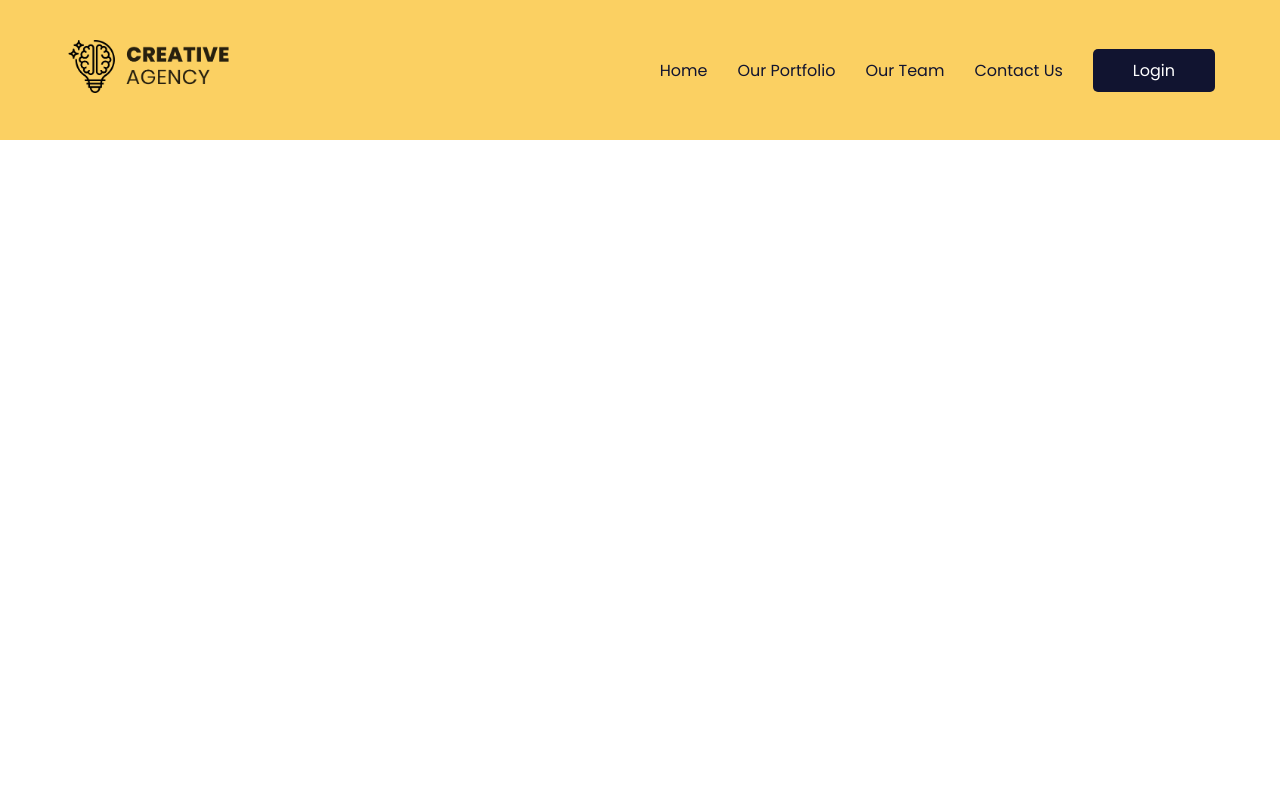
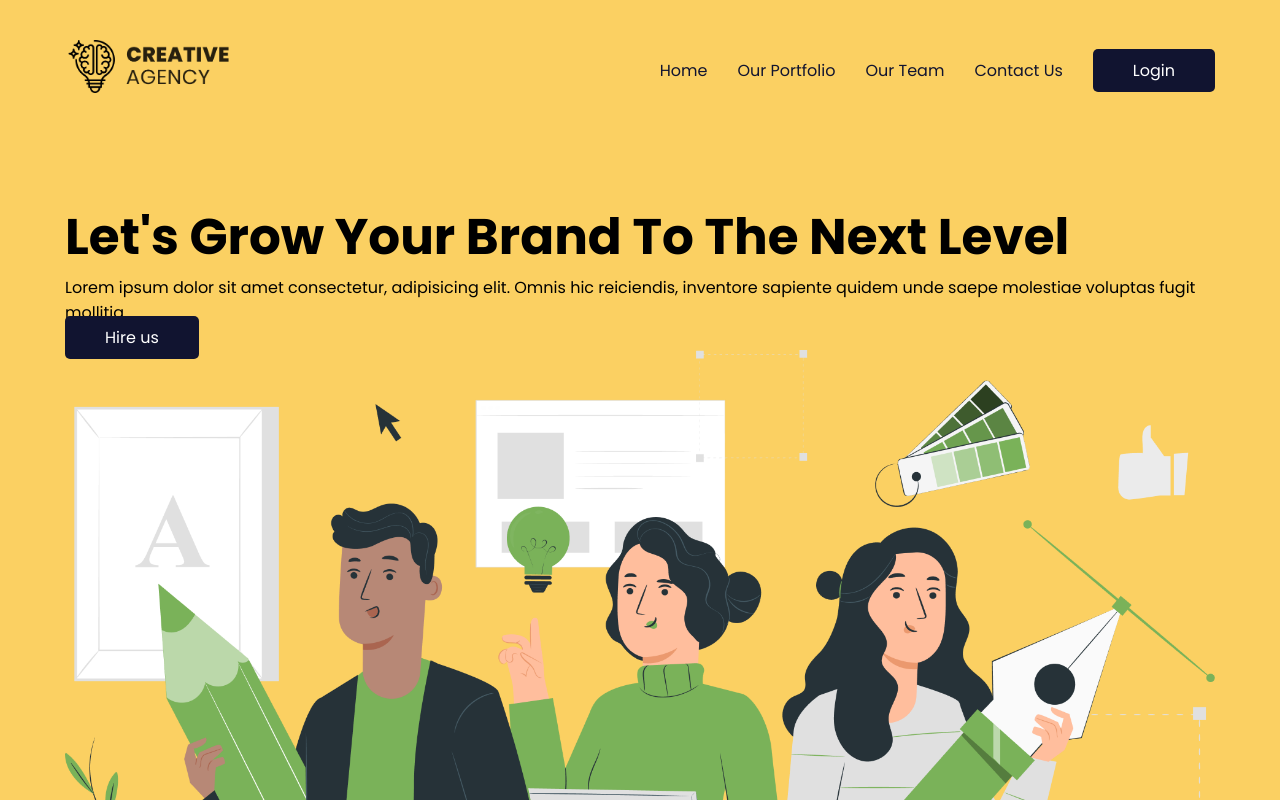
Before and after one commit to azizulwd/creative-agency-with-html-and-Css, a plain HTML site: page index.html in a window 1280 px wide. Shown: the top 800 px of the page. Drawn offline with Linux system fonts and the light colour scheme.

Commit message:
banner added but not style added

```diff
--- a/index.html
+++ b/index.html
@@ -18,7 +18,8 @@
 <body>
     <!-- ============================= Header ============================= -->
     <header>
-        <section class="header_inner container flex justify_content_between align_items_center">
+        <!-- ==== Header-top ==== -->
+        <section class="top_navigation container flex justify_content_between align_items_center">
             <div class="logo">
                 <a href="index.html"><img src="images/logos/logo.png" alt=""></a>
             </div>
@@ -32,6 +33,18 @@
                 </ul>
             </div>
         </section>
+
+        <!-- ==== Header-bottom ==== -->
+        <section class="banner container">
+            <div class="banner_info">
+                <h1>Let's Grow Your Brand To The Next Level</h1>
+                <p>Lorem ipsum dolor sit amet consectetur, adipisicing elit. Omnis hic reiciendis, inventore sapiente quidem unde saepe molestiae voluptas fugit mollitia.</p>
+                <a href="#" class="btn_regular">Hire us</a>
+            </div>
+            <div class="banner_img">
+                <img src="images/logos/frame.png" alt="">
+            </div>
+        </section>
     </header>
 </body>
 </html>
--- a/styles/style.css
+++ b/styles/style.css
@@ -21,6 +21,9 @@ a{
 }
 img{
     width: 100%;
+}
+h1{
+    font-size: 50px;
 }
 .container{
     width: 1150px;
@@ -54,13 +57,16 @@ img{
 
 
 /* =======================
-Header CSS
+Header CSS (Header top)
 ======================= */
 header {
     background: #fbd062;
     padding: 40px 0;
 }
-.header_inner .logo img {
+.top_navigation{
+    margin-bottom: 100px;
+}
+.top_navigation .logo img {
     width: 170px;
 }
 .navigation_menus ul {
@@ -69,3 +75,9 @@ header {
 .navigation_menus ul li a {
     color: #111430;
 }
+
+
+
+/* =======================
+Header CSS (Header bottom)
+======================= */
```
